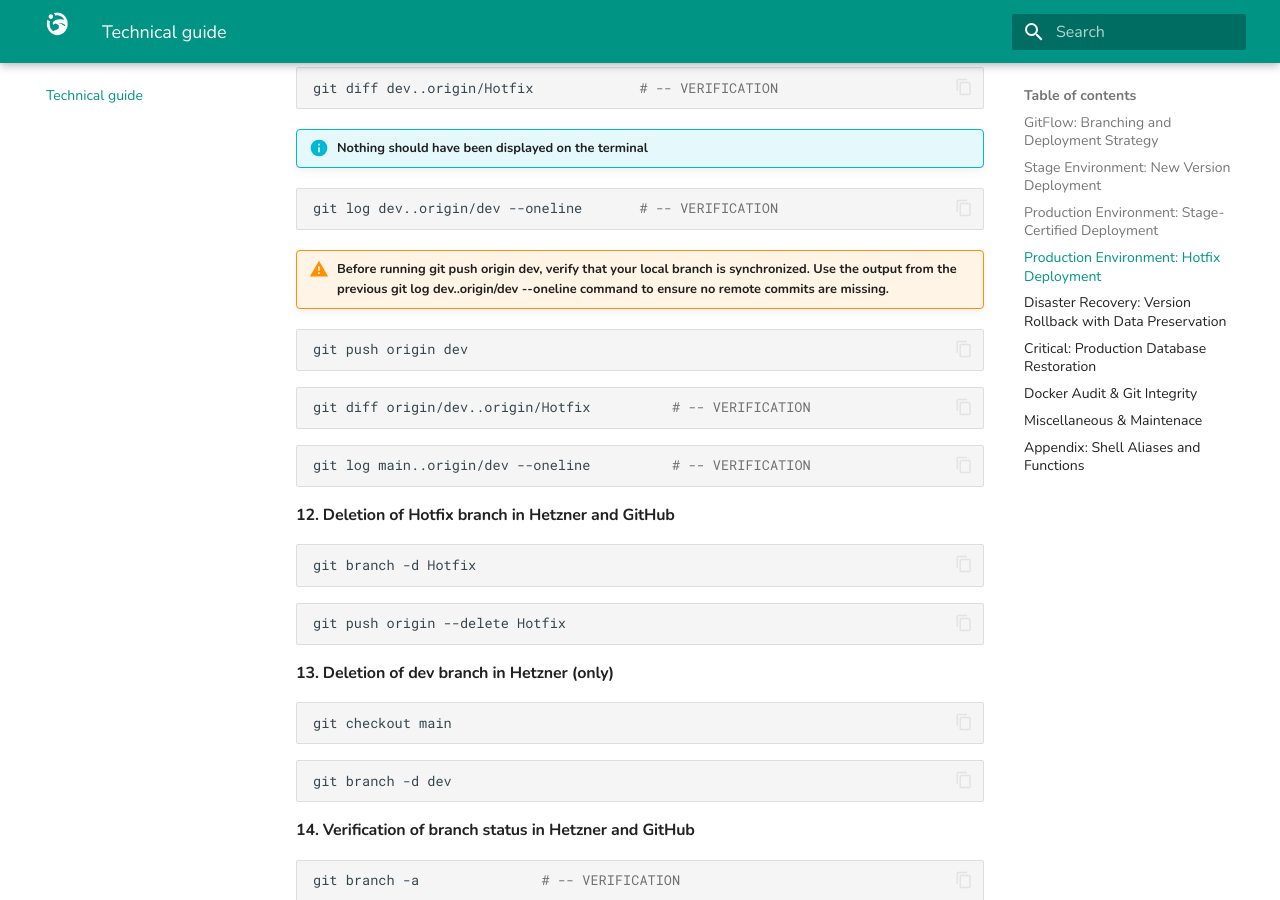
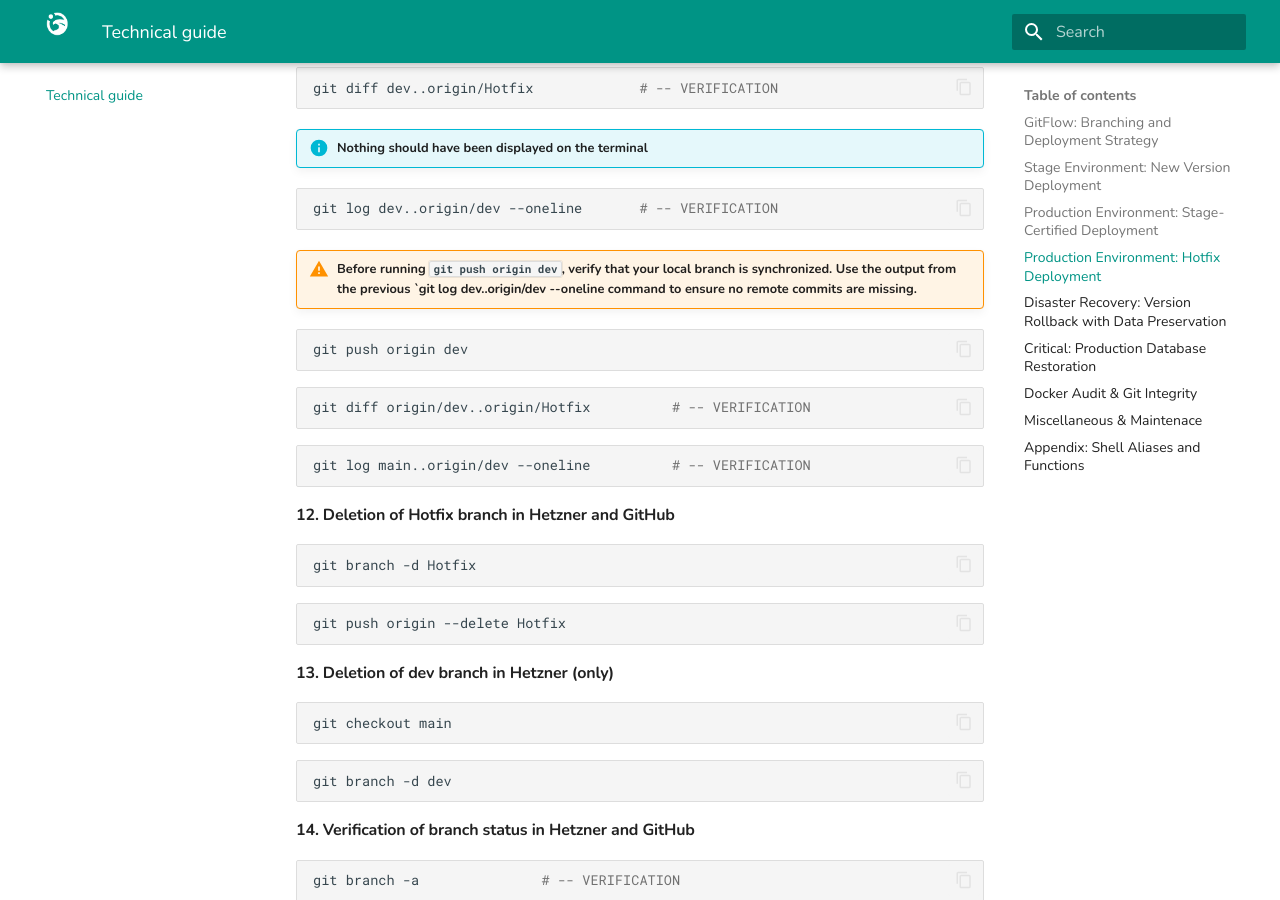
Before and after one commit to pablopenlop/gradewing_guide, an MkDocs documentation site: the page built from docs/other.md, in a window 1280 px wide and 900 px high, scrolled down 8721 px. Built offline with MkDocs 1.6.1 and Material for MkDocs 9.7.7, drawn with Linux system fonts in a browser that asks for light colours; some of the changed text lies outside the part shown.

````diff
--- a/docs/other.md
+++ b/docs/other.md
@@ -358,7 +358,7 @@ git diff dev..origin/Hotfix				# -- VERIFICATION
 ```BASH
 git log dev..origin/dev --oneline       # -- VERIFICATION
 ```
-!!! warning "Before running **git push origin dev**, verify that your local branch is synchronized. Use the output from the previous **git log dev..origin/dev --oneline** command to ensure no remote commits are missing."
+!!! warning "Before running `git push origin dev`, verify that your local branch is synchronized. Use the output from the previous `git log dev..origin/dev --oneline command to ensure no remote commits are missing."
 
 ```bash
 git push origin dev
@@ -451,7 +451,7 @@ untag-gradewing
 
 ## Critical: Production Database Restoration
 !!! danger "Destructive restore of the Production Database"
-    All current data in 'GradewingDjango_production' will be overwritten with the selected backup file
+    All current data in `GradewingDjango_production` will be overwritten with the selected backup file
 
 #### 1. Connection to Hetzner and positioning in Gradewing from the terminal
 
````
